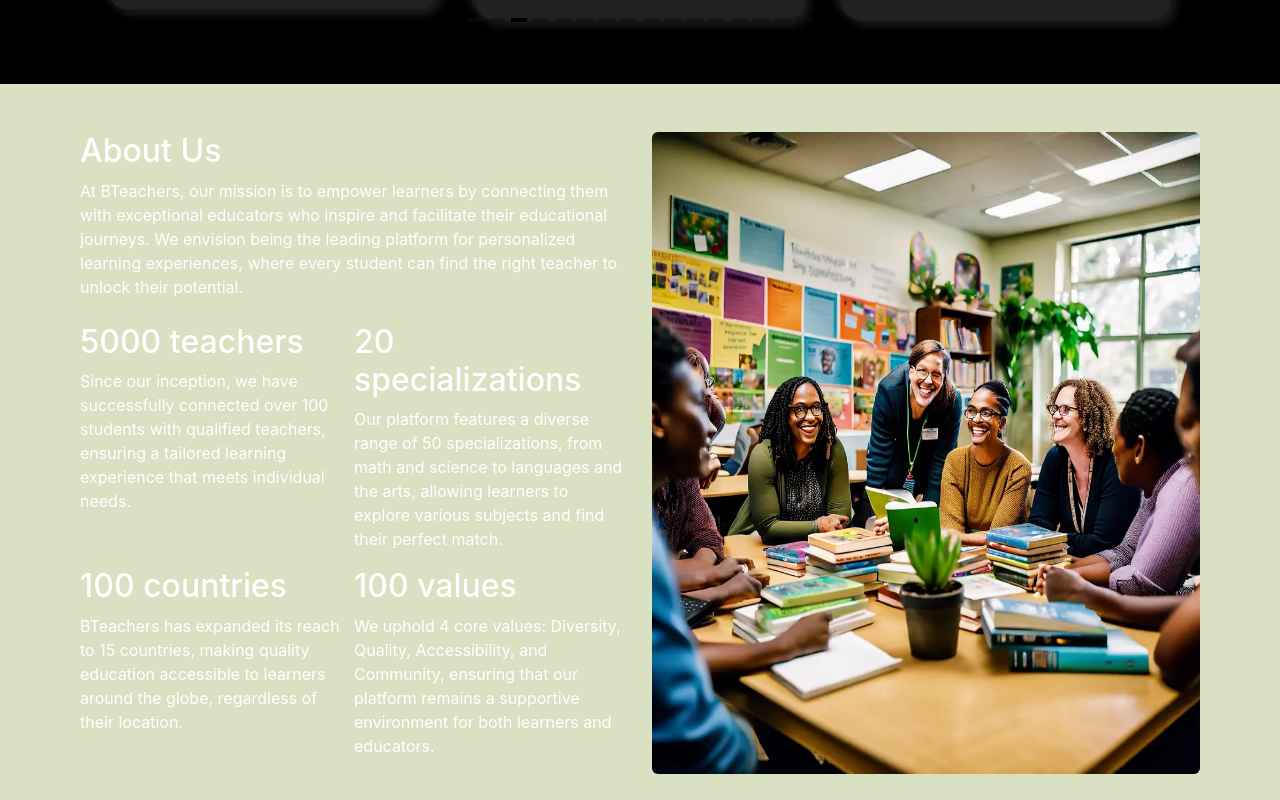
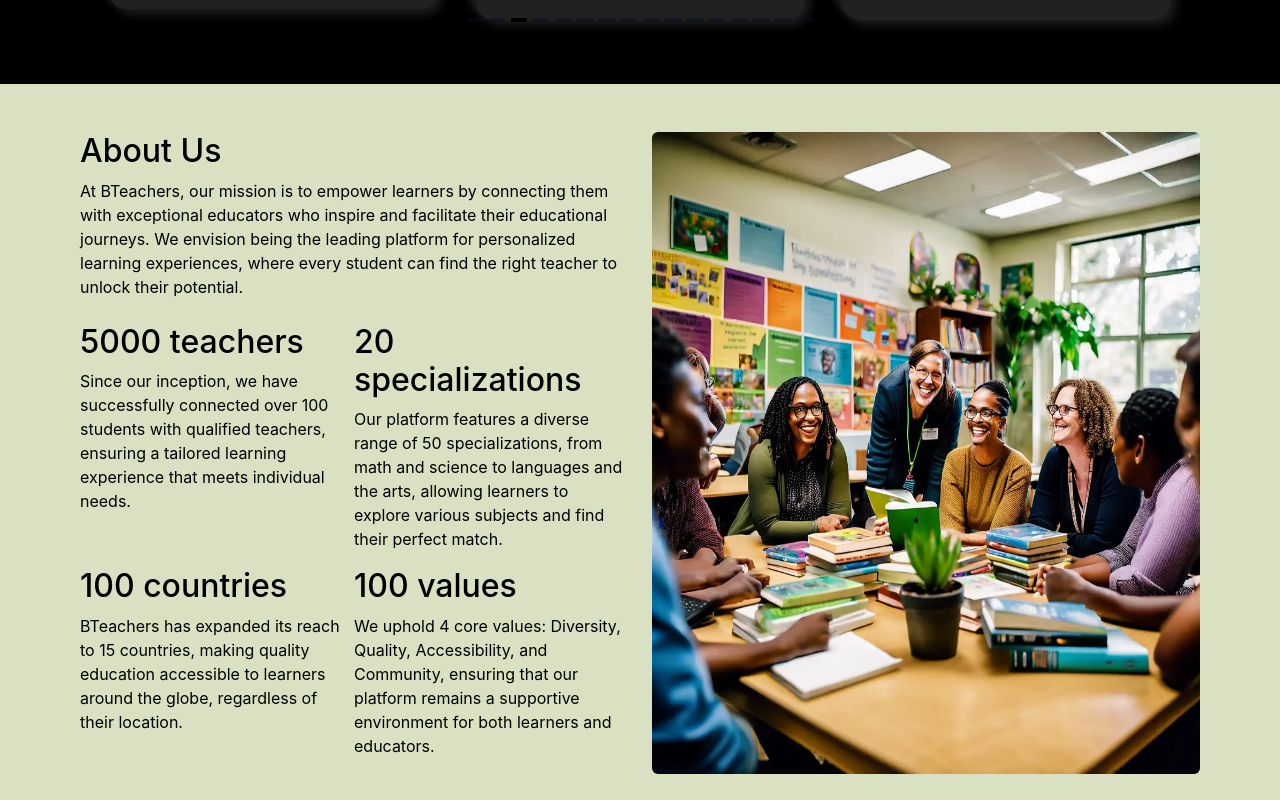
Before and after one commit to GencoMattia/Vue.js_Bteachers, a Vue app: page / in a window 1280 px wide. Shown: the part 1480-2280 px from the top of the page. Built offline with nearby package versions, Linux system fonts and the light colour scheme; no server answers.

Commit message:
fixed AboutUs text color

```diff
--- a/src/pages/AboutUs.vue
+++ b/src/pages/AboutUs.vue
@@ -61,6 +61,9 @@ export default {
 @use "../assets/styles/partials/variables" as *;
 
 
+section.container{
+    color: black;
+}
 
 .teacher-card {
     margin-bottom: $card-margin-bottom;
```
